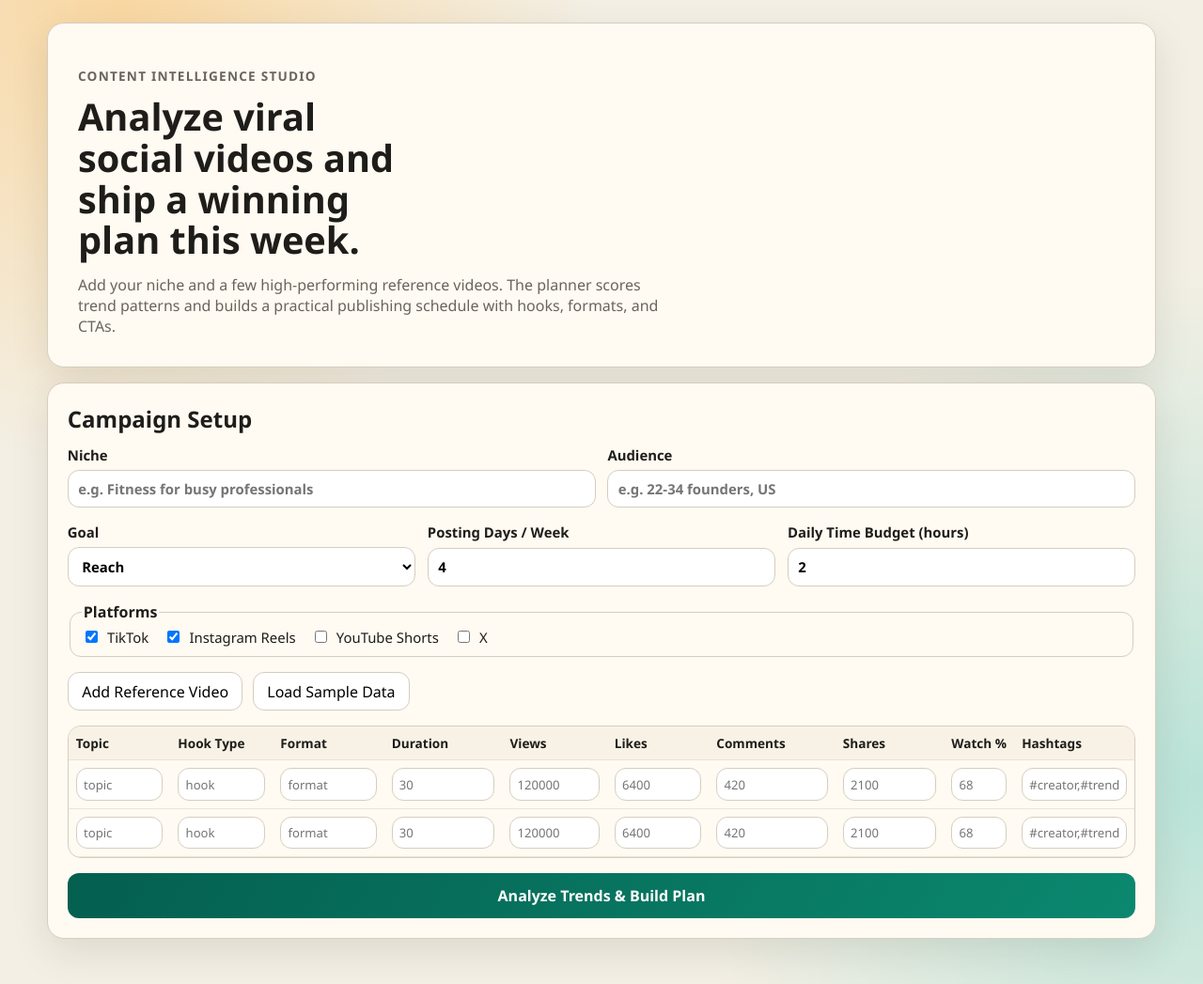
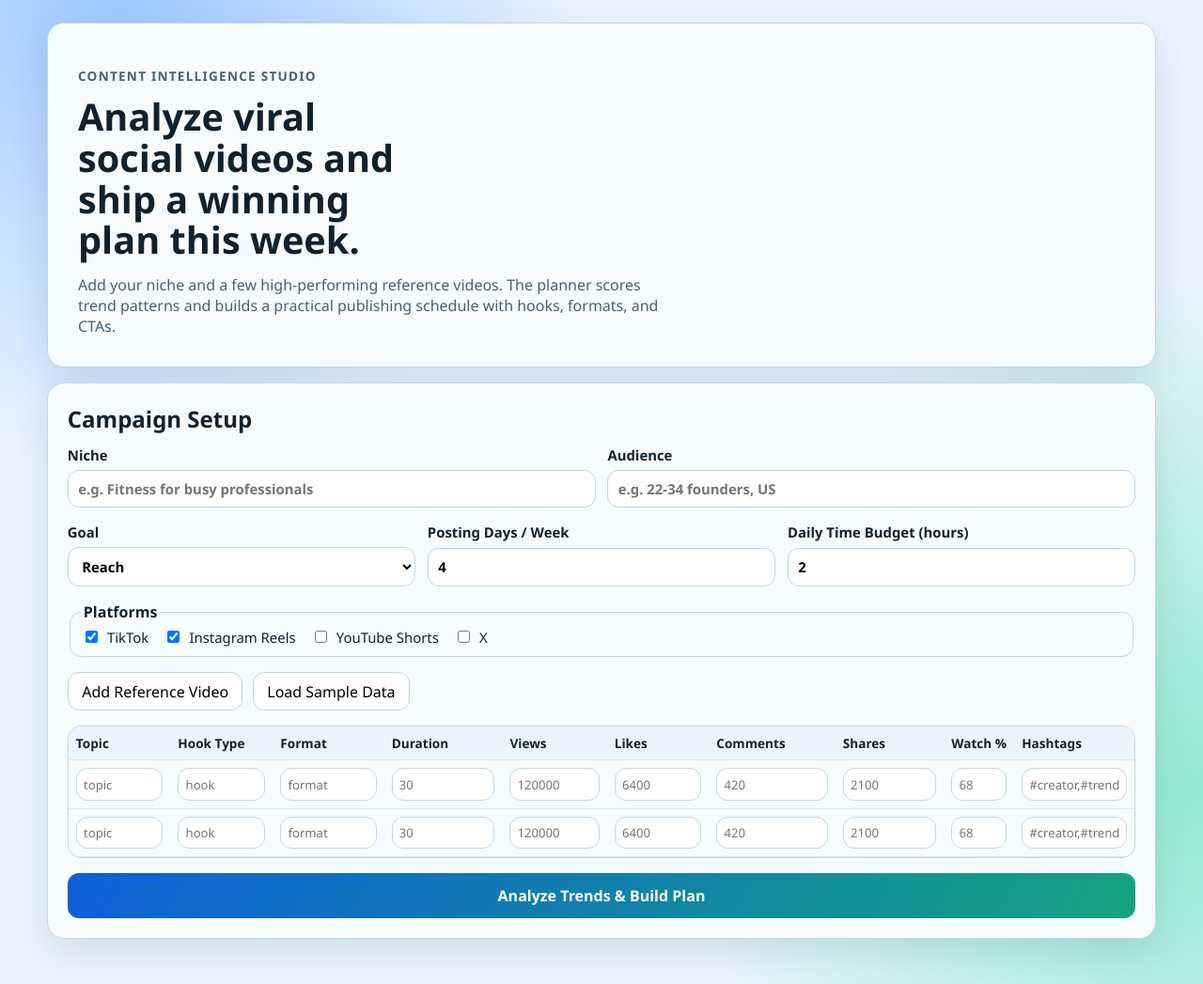
Before and after one commit to tancreghina-sys/tiktok-analyser, a website: page public/index.html in a window 1280 px wide. Shown: the whole page at 94% size. Drawn offline with Linux system fonts and the light colour scheme.

Commit message:
cambiamento colore

```diff
--- a/public/styles.css
+++ b/public/styles.css
@@ -1,13 +1,13 @@
 :root {
-  --bg: #f3efe4;
-  --panel: #fffaf2;
-  --ink: #1e1d1a;
-  --muted: #6a655c;
-  --accent: #045f4f;
-  --accent-2: #d75a2a;
-  --line: #d5cec0;
+  --bg: #eaf4ff;
+  --panel: #f7fcff;
+  --ink: #10222f;
+  --muted: #466273;
+  --accent: #0f5ed8;
+  --accent-2: #14a37f;
+  --line: #bfd6e5;
   --radius: 18px;
-  --shadow: 0 14px 40px rgba(40, 31, 10, 0.1);
+  --shadow: 0 14px 40px rgba(12, 46, 84, 0.12);
 }
 
 * {
@@ -20,8 +20,8 @@ body {
   font-family: 'Space Grotesk', 'Segoe UI', sans-serif;
   color: var(--ink);
   background:
-    radial-gradient(circle at 10% 0%, #f9d7a1 0%, transparent 32%),
-    radial-gradient(circle at 100% 80%, #b9e3d8 0%, transparent 36%),
+    radial-gradient(circle at 10% 0%, #9ec8ff 0%, transparent 32%),
+    radial-gradient(circle at 100% 80%, #92ead0 0%, transparent 36%),
     var(--bg);
 }
 
@@ -160,7 +160,7 @@ button:hover {
 }
 
 button.primary {
-  background: linear-gradient(120deg, var(--accent), #0b886f);
+  background: linear-gradient(120deg, var(--accent), var(--accent-2));
   color: #fff;
   border: 0;
   font-weight: 700;
@@ -182,7 +182,7 @@ table {
 
 th,
 td {
-  border-bottom: 1px solid #ece4d3;
+  border-bottom: 1px solid #d6e7f2;
   text-align: left;
   vertical-align: top;
   padding: 0.5rem;
@@ -190,7 +190,7 @@ td {
 }
 
 th {
-  background: #f8f2e6;
+  background: #eaf5ff;
 }
 
 td input {
@@ -207,8 +207,8 @@ td input {
 }
 
 .card {
-  background: linear-gradient(130deg, #fff, #f9f4eb);
-  border: 1px solid #e3dbc9;
+  background: linear-gradient(130deg, #ffffff, #edf8ff);
+  border: 1px solid #cee2f0;
   border-radius: 12px;
   padding: 0.75rem;
 }
@@ -220,10 +220,10 @@ td input {
 }
 
 .signal-list {
-  border: 1px solid #e6dece;
+  border: 1px solid #cee2f0;
   border-radius: 12px;
   padding: 0.75rem;
-  background: #fffdf7;
+  background: #f8fdff;
 }
 
 .signal-list ul {
```
